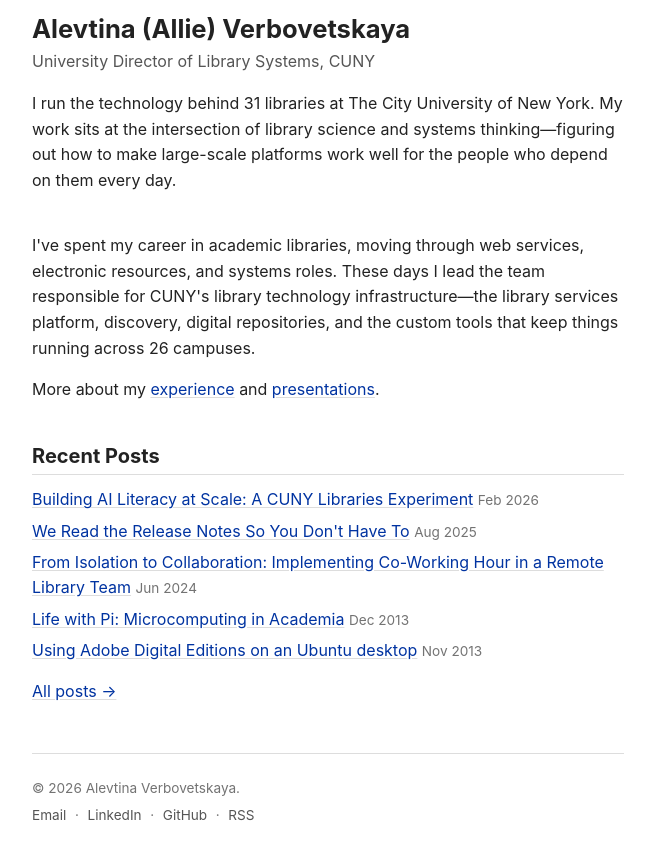
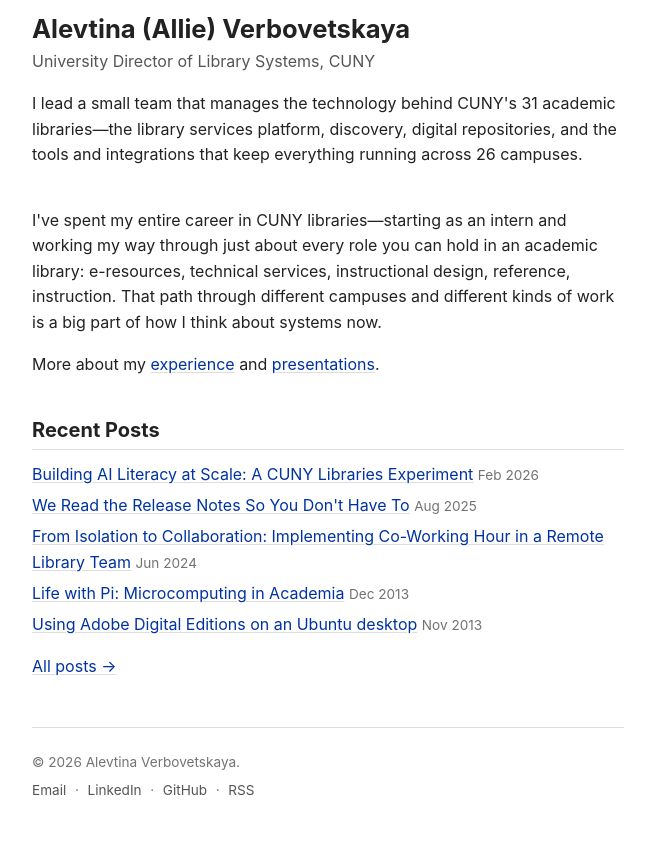
Before and after one commit to alevtina/alevtina.github.io, a Jekyll site: the page built from index.md, in a window 1280 px wide, cut to the strip 219-1078 px from the top of the page. Shown: the whole strip, without its empty margins (312-967 px from the left). Built offline with Jekyll 4.4.1, drawn with Linux system fonts in a browser that asks for light colours; some web fonts are replaced; after the commit the page ends 1052 px from its top, so only the background shows below that.

Commit message:
Update homepage copy

```diff
--- a/_config.yml
+++ b/_config.yml
@@ -3,7 +3,7 @@
 email: alevtina.verbovetskaya@cuny.edu
 description: >-
   University Director of Library Systems at The City University of New York.
-  Running the technology behind 31 academic libraries.
+  Leading the team behind CUNY's 31 academic libraries.
 baseurl: ""
 url: "https://verbovetskaya.com"
 
@@ -13,8 +13,7 @@
   title: "University Director of Library Systems"
   organization: "The City University of New York"
   bio: >-
-    I run the technology behind 31 libraries at The City University of New York.
-    My work sits at the intersection of library science and systems thinking.
+    I lead a small team that manages the technology behind CUNY's 31 academic libraries.
   gravatar_email: "alevtina.verbovetskaya@cuny.edu"  # Email associated with your Gravatar account
 
 # Social profiles
--- a/_includes/about.html
+++ b/_includes/about.html
@@ -1,4 +1,4 @@
 <div class="section">
-    <p>I've spent my career in academic libraries, moving through web services, electronic resources, and systems roles. These days I lead the team responsible for CUNY's library technology infrastructure—the library services platform, discovery, digital repositories, and the custom tools that keep things running across 26 campuses.</p>
+    <p>I've spent my entire career in CUNY libraries—starting as an intern and working my way through just about every role you can hold in an academic library: e-resources, technical services, instructional design, reference, instruction. That path through different campuses and different kinds of work is a big part of how I think about systems now.</p>
     <p>More about my <a href="{{ '/experience' | relative_url }}">experience</a> and <a href="{{ '/presentations' | relative_url }}">presentations</a>.</p>
 </div>
--- a/_includes/hero.html
+++ b/_includes/hero.html
@@ -2,5 +2,5 @@
     {% include gravatar.html size="120" class="photo" %}
     <h1>Alevtina (Allie) Verbovetskaya</h1>
     <p class="subtitle">University Director of Library Systems, CUNY</p>
-    <p>I run the technology behind 31 libraries at The City University of New York. My work sits at the intersection of library science and systems thinking—figuring out how to make large-scale platforms work well for the people who depend on them every day.</p>
+    <p>I lead a small team that manages the technology behind CUNY's 31 academic libraries—the library services platform, discovery, digital repositories, and the tools and integrations that keep everything running across 26 campuses.</p>
 </div>
--- a/index.md
+++ b/index.md
@@ -1,7 +1,7 @@
 ---
 layout: default
 title: Home
-description: "Alevtina (Allie) Verbovetskaya—University Director of Library Systems at The City University of New York."
+description: "Alevtina (Allie) Verbovetskaya—University Director of Library Systems at CUNY."
 ---
 
 {% include hero.html %}
```
